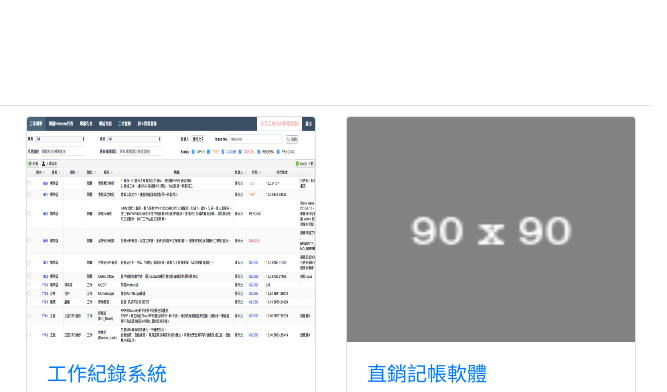
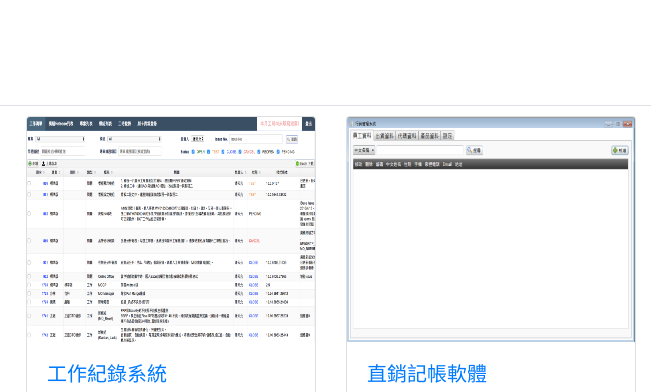
Before and after one commit to pan-user31/pan-user31.github.io, a plain HTML site: page index.html in a window 1280 px wide. Shown: the part 2681-3073 px from the top of the page, 469-1136 px from the left. Drawn offline with Linux system fonts and the light colour scheme.

Commit message:
20180721-1

```diff
--- a/index.html
+++ b/index.html
@@ -464,7 +464,7 @@ function sendMessage(headers_obj, message, callback)
             	  <div class="card mb-4 box-shadow">
             	    <img class="card-img-top" alt="直銷記帳軟體"
             	    	 style="height:225px;width: 100%;display:block;cursor:pointer;"
-            	    	 src="img/pic.png" data-holder-rendered="true"
+            	    	 src="img/saleManagement.png" data-holder-rendered="true"
             	    	 onclick="clickUrl('https://www.dropbox.com/s/miknf4t2jy2hkcc/SaleManagement_Release.rar?raw=1','_self');">
             	    <div class="card-body">
             	    <a href="https://www.dropbox.com/s/miknf4t2jy2hkcc/SaleManagement_Release.rar?raw=1" target="_self">
```
Also changed, not shown: img/saleManagement.png (added).
